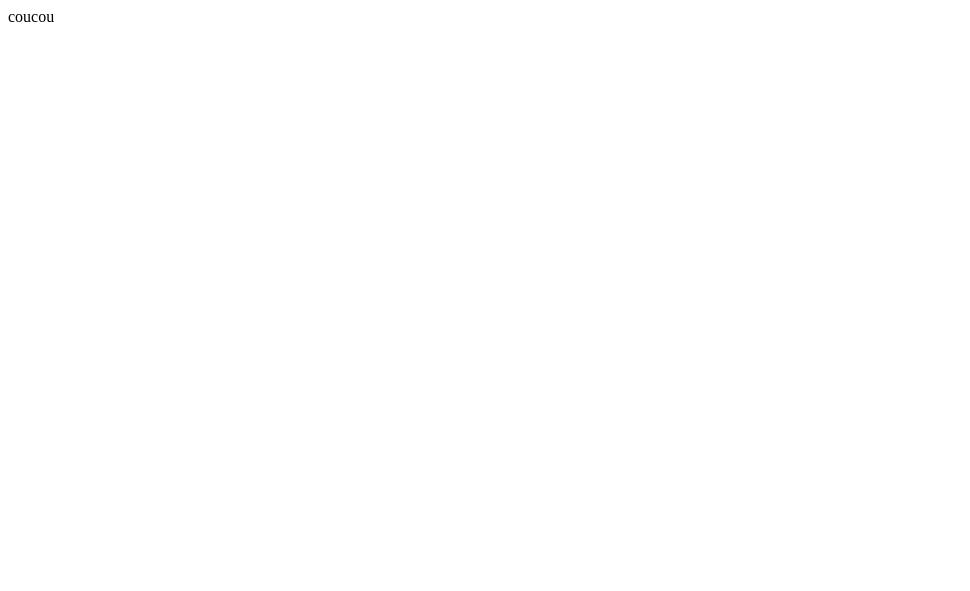
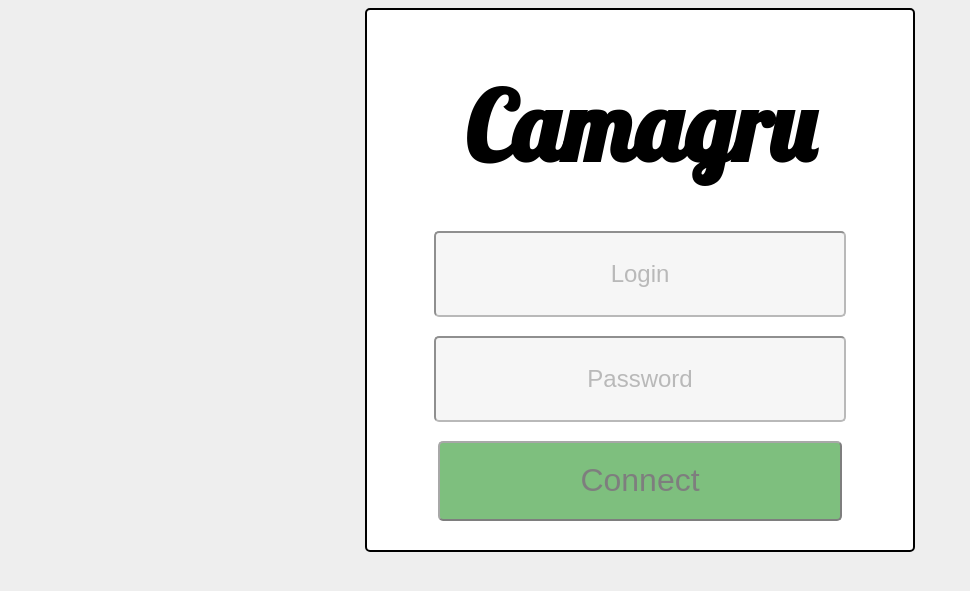
Before and after one commit to Tripouille/camagru, a PHP site: page / in a window 1280 px wide. Before the commit the part shown is almost empty. Shown: the top 591 px of the page, without its empty margins (0-970 px from the left). Run offline with PHP 8.4, Linux system fonts and the light colour scheme.

Commit message:
login done

```diff
--- /dev/null
+++ b/site/css/site.css
@@ -0,0 +1,59 @@
+@font-face {
+	font-family: Lobster;
+	src: url("fonts/Lobster.ttf");
+}
+
+body {
+	background-color: rgb(238, 238, 238);
+}
+
+#login {
+	margin: auto;
+	border: 2px solid black;
+	border-radius: 5px;
+	height: 500px;
+	width: 40%;
+	min-width: fit-content;
+	padding: 20px;
+	display: flex;
+	flex-direction: column;
+	justify-content: space-between;
+	background-color: rgb(255, 255, 255);
+}
+
+#logo {
+	font-size: 6em;
+	font-family: "Lobster", serif;
+	text-align: center;
+	margin-top: 0px;
+	padding: 0;
+	line-height: 2em;
+	flex: 1;
+}
+
+#login h1 {
+	margin-bottom: 0px;
+}
+
+#login form {
+	display: flex;
+	flex-direction: column;
+	justify-content: space-around;
+	align-items: center;
+	flex: 2;
+}
+
+#login form input {
+	background-color: rgb(238, 238, 238);
+	border-radius: 5px;
+	opacity: 50%;
+	height: 80px;
+	width: 80%;
+	text-align: center;
+	font-size: 1.5em;
+}
+
+#login form input[type="submit"] {
+	font-size: 2em;
+	background-color: green;
+}
--- a/site/index.php
+++ b/site/index.php
@@ -2,10 +2,22 @@
 <html lang="en">
 	<head>
 		<meta charset="UTF-8">
+		<link href="css/site.css" rel="stylesheet">
 		<title>Camagru</title>
 	</head>
 
 	<body>
-		coucou
+		<article id="login">
+			<h1 id="logo">Camagru</h1>
+			<form>
+				<input type="text" name="id" placeholder="Login"/>
+				<input type="password" name="password"  placeholder="Password"/>
+				<input type="submit" value="Connect"/>
+			</form>
+		</article>
+
+		<footer>
+
+		</footer>
 	</body>
 </html>
```
Also changed, not shown: site/css/fonts/Branda-yolq.ttf (added), site/css/fonts/DancingScript.ttf (added), site/css/fonts/Lobster.ttf (added), site/css/fonts/mv.ttf (renamed from site/fonts/mv.ttf), 8 other files.
